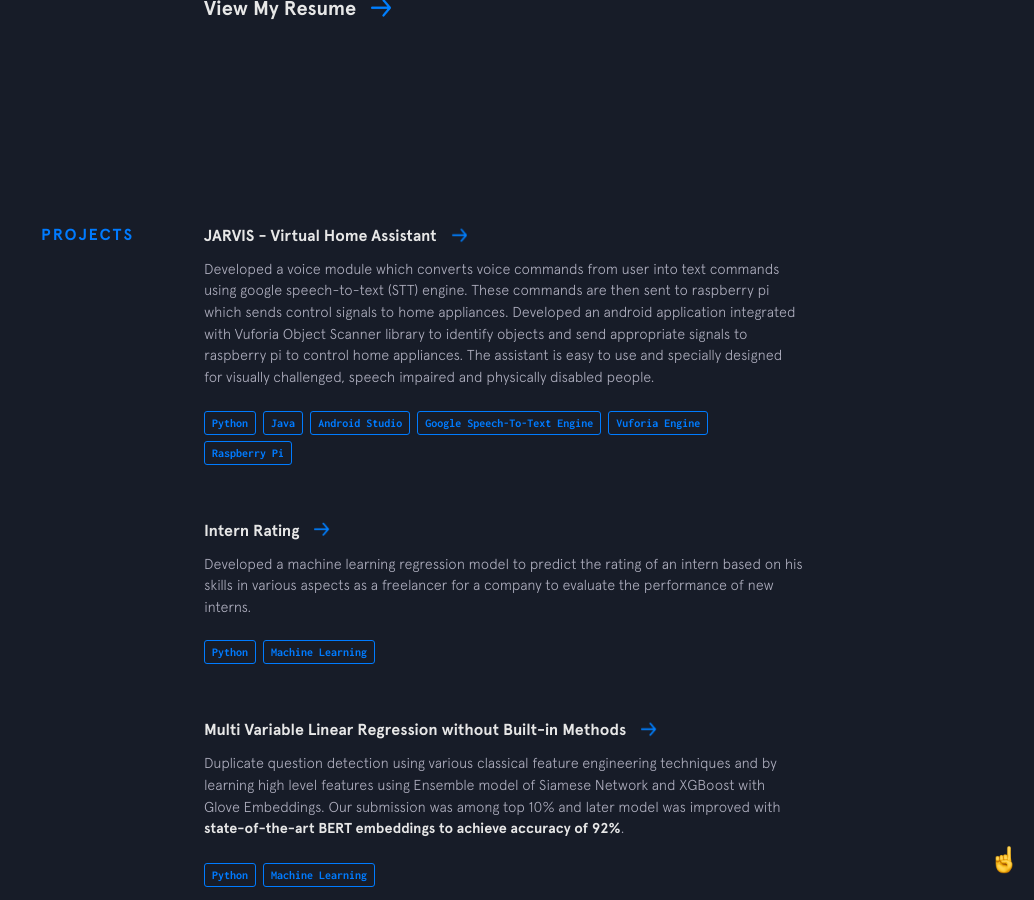
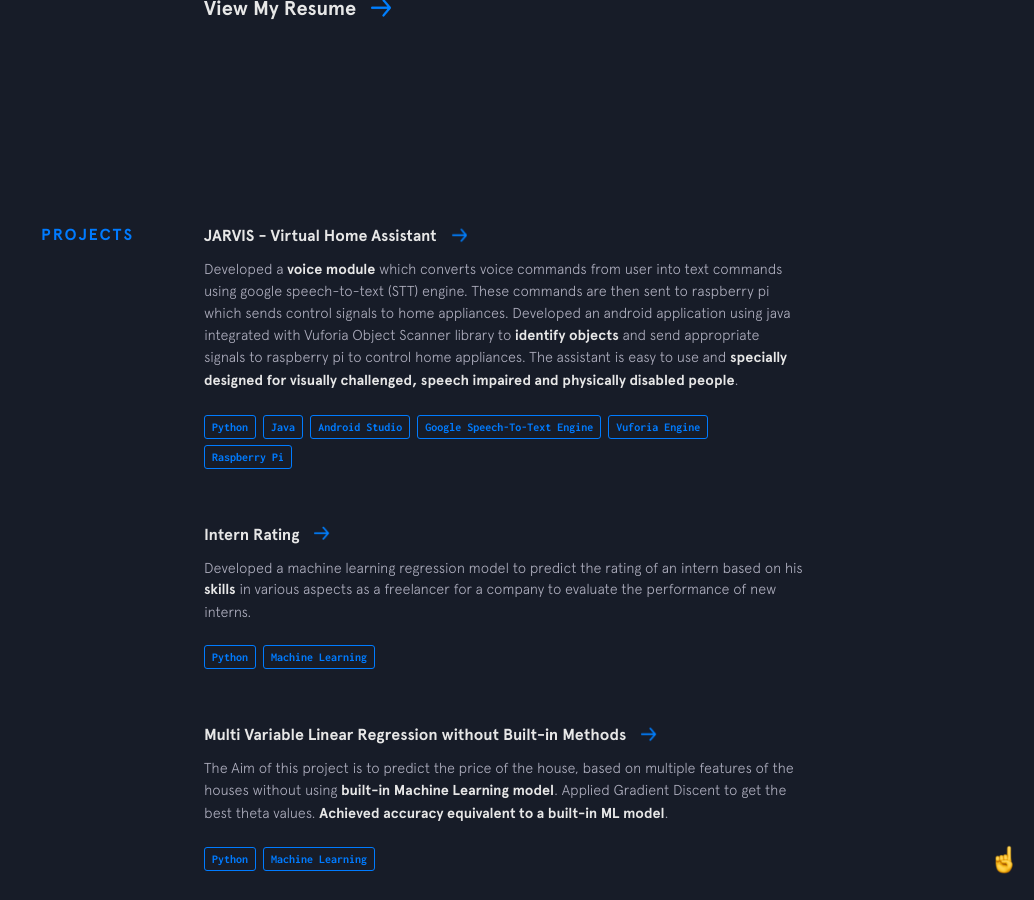
Before and after one commit to srikanthkarre/portfolio, a Jekyll site: the page built from index.html, in a window 1280 px wide and 900 px high, scrolled down 3109 px. Shown: the whole window, without its empty margins (246-1280 px from the left). Built offline with Jekyll 4.4.1, drawn with Linux system fonts in a browser that asks for light colours; nearby versions of some CDN libraries; some of the changed text lies outside the part shown.

Commit message:
Update other-projects.yml

```diff
--- a/_data/other-projects.yml
+++ b/_data/other-projects.yml
@@ -1,7 +1,7 @@
 - name: JARVIS - Virtual Home Assistant
   url: https://github.com/srikanthkarre/JARVIS
   code: https://github.com/srikanthkarre/JARVIS
-  description: Developed a voice module which converts voice commands from user into text commands using google speech-to-text (STT) engine. These commands are then sent to raspberry pi which sends control signals to home appliances. Developed an android application integrated with Vuforia Object Scanner library to identify objects and send appropriate signals to raspberry pi to control home appliances. The assistant is easy to use and specially designed for visually challenged, speech impaired and physically disabled people.
+  description: Developed a <strong>voice module</strong> which converts voice commands from user into text commands using google speech-to-text (STT) engine. These commands are then sent to raspberry pi which sends control signals to home appliances. Developed an android application using java integrated with Vuforia Object Scanner library to <strong>identify objects</strong> and send appropriate signals to raspberry pi to control home appliances. The assistant is easy to use and <strong>specially designed for visually challenged, speech impaired and physically disabled people</strong>.
   used:
     - thing: Python
     - thing: Java
@@ -13,7 +13,7 @@
 - name: Intern Rating
   url:
   code:
-  description: Developed a machine learning regression model to predict the rating of an intern based on his skills in various aspects as a freelancer for a company to evaluate the performance of new interns.
+  description: Developed a machine learning regression model to predict the rating of an intern based on his <strong>skills</strong> in various aspects as a freelancer for a company to evaluate the performance of new interns.
   used:
     - thing: Python
     - thing: Machine Learning
@@ -21,7 +21,7 @@
 - name: Multi Variable Linear Regression without Built-in Methods
   url: https://github.com/srikanthkarre/Linear-Reg-with-Multi-variables/blob/master/LinearReg%20with%20MultiVariable(no%20Built-in%20methods).ipynb
   code: https://github.com/srikanthkarre/Linear-Reg-with-Multi-variables/blob/master/LinearReg%20with%20MultiVariable(no%20Built-in%20methods).ipynb
-  description: Duplicate question detection using various classical feature engineering techniques and by learning high level features using Ensemble model of Siamese Network and XGBoost with Glove Embeddings. Our submission was among top 10% and later model was improved with <strong>state-of-the-art BERT embeddings to achieve accuracy of 92%</strong>.
+  description: The Aim of this project is to predict the price of the house, based on multiple features of the houses without using <strong>built-in Machine Learning model</strong>. Applied Gradient Discent to get the best theta values. <strong>Achieved accuracy equivalent to a built-in ML model</strong>.
   used:
     - thing: Python
     - thing: Machine Learning
@@ -29,6 +29,6 @@
 - name: LAN Chatting System
   url:
   code:
-  description: Developed a regular chatting application in which server can accept requests from multiple clients and clients can chat with server and among themself simultaniously.
+  description: Developed a regular chatting application using Java in which server can accept <strong>requests from multiple clients</strong> and clients can chat with server and among themself simultaniously.
   used:
     - thing: Java
```
